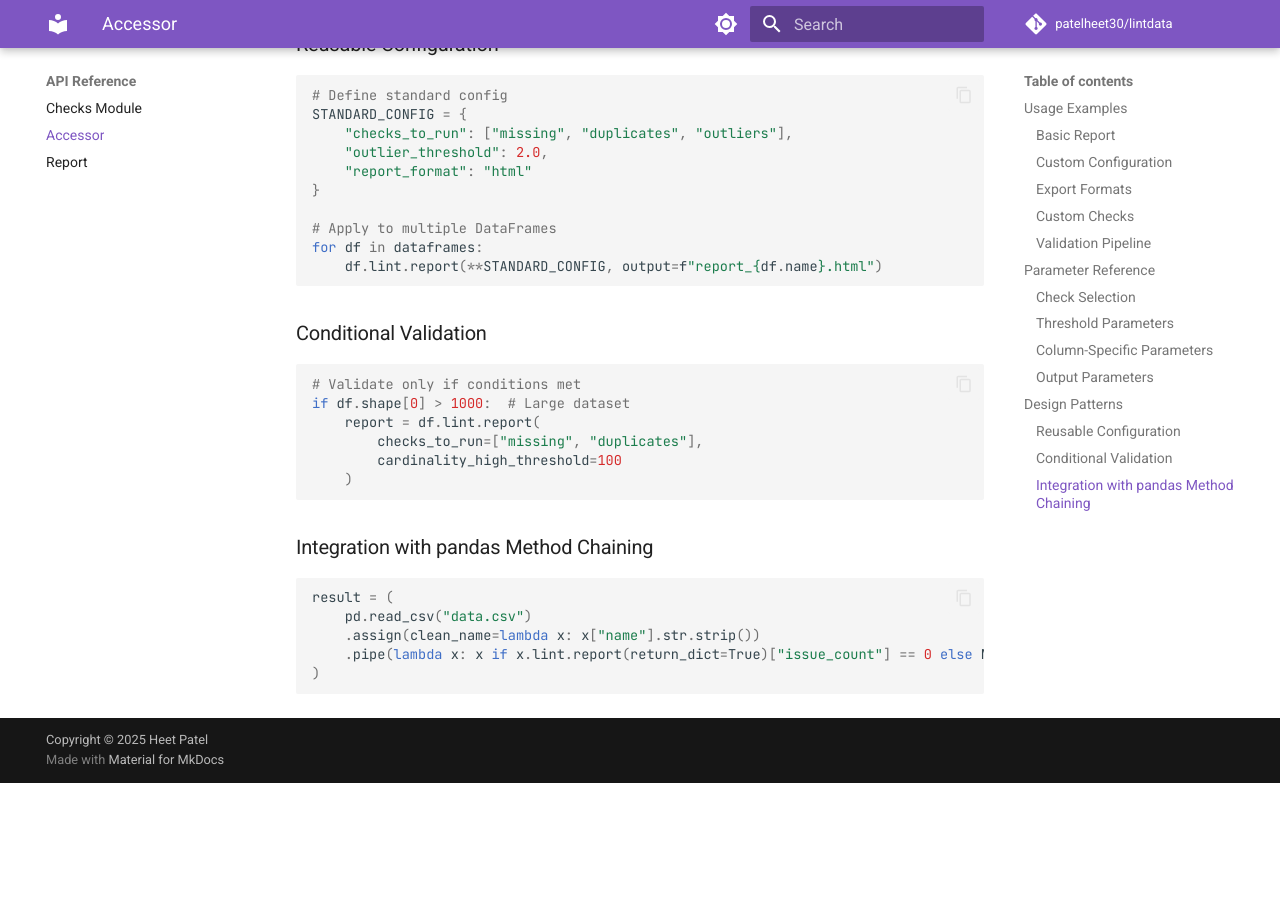
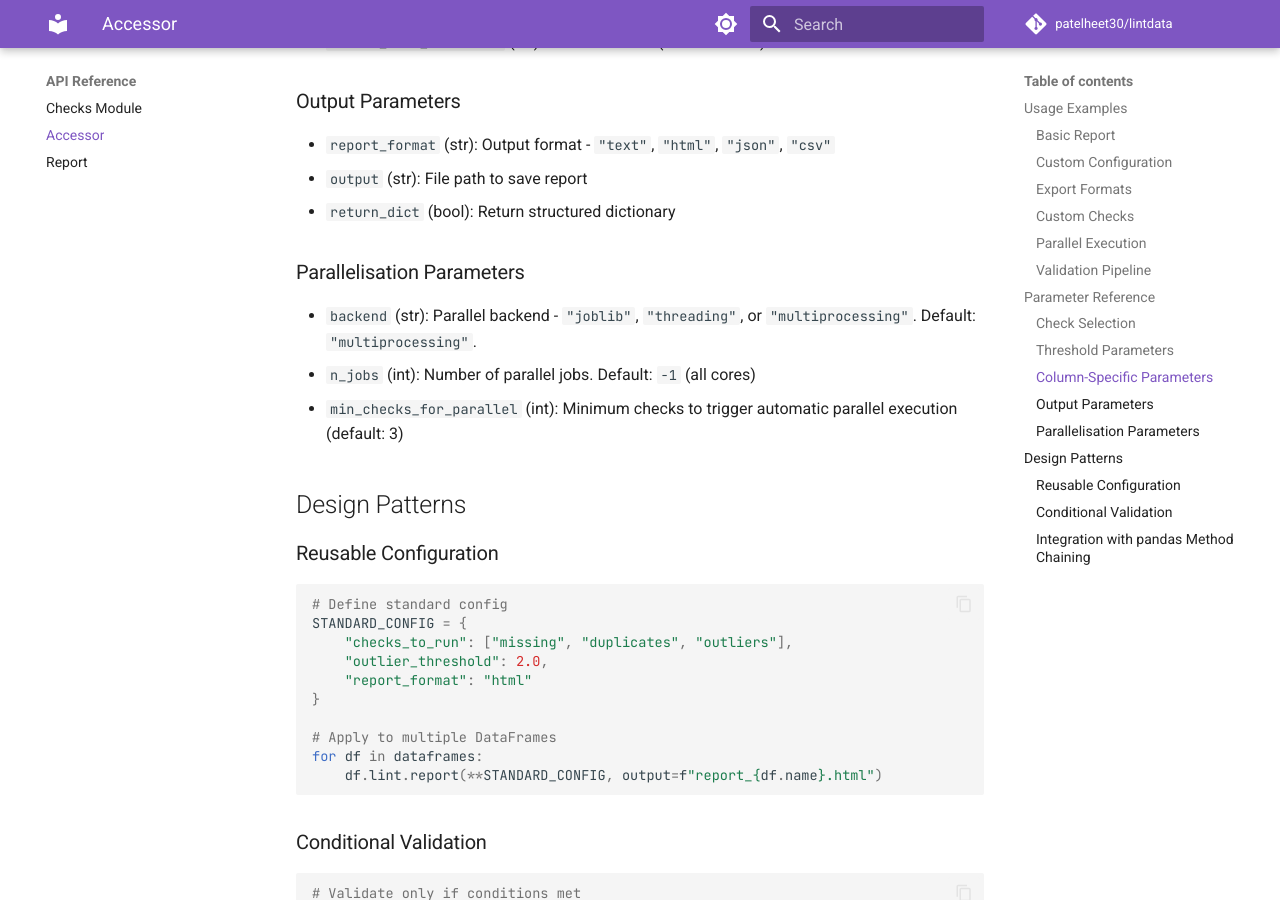
Before and after one commit to patelheet30/lintdata, an MkDocs documentation site: the page built from docs/api/accessor.md, in a window 1280 px wide and 900 px high, scrolled down 3399 px. Built offline with MkDocs 1.6.1 and Material for MkDocs 9.7.7, drawn with Linux system fonts in a browser that asks for light colours; comment, search, counter and statistics services are not loaded; before the commit the page ends 4182 px from its top, so only the background shows below that; some of the changed text lies outside the part shown.

Commit message:
docs: Update documentation to add information about Parallel Execution

````diff
--- a/docs/api/accessor.md
+++ b/docs/api/accessor.md
@@ -3,17 +3,13 @@
 The `LintAccessor` class provides the `.lint` accessor for pandas DataFrames.
 
 ::: lintdata.accessor.LintAccessor
-    options:
-        show_root_heading: true
-        show_source: false
-        members:
-            - report
-            - register_check
-            - unregister_check
-            - list_custom_checks
-        group_by_category: true
-        show_signature_annotations: true
-        separate_signature: true
+options:
+show_root_heading: true
+show_source: false
+members: - report - register_check - unregister_check - list_custom_checks
+group_by_category: true
+show_signature_annotations: true
+separate_signature: true
 
 ## Usage Examples
 
@@ -81,6 +77,16 @@
 report = df.lint.report()
 ```
 
+### Parallel Execution
+
+```python
+# Run checks in parallel
+report = df.lint.report(
+    backend="multiprocessing",
+    n_jobs=4
+)
+```
+
 ### Validation Pipeline
 
 ```python
@@ -131,7 +137,6 @@
 - `correlation_threshold` (float): Correlation threshold (default: 0.95)
 - `foreign_key_mappings` (Dict[str, Union[pd.DataFrame, Tuple[pd.DataFrame, str]]]): Referential integrity mappings
 
-
 ### Column-Specific Parameters
 
 - `negative_value_columns` (List[str]): Columns to check for negatives
@@ -143,6 +148,12 @@
 - `report_format` (str): Output format - `"text"`, `"html"`, `"json"`, `"csv"`
 - `output` (str): File path to save report
 - `return_dict` (bool): Return structured dictionary
+
+### Parallelisation Parameters
+
+- `backend` (str): Parallel backend - `"joblib"`, `"threading"`, or `"multiprocessing"`. Default: `"multiprocessing"`.
+- `n_jobs` (int): Number of parallel jobs. Default: `-1` (all cores)
+- `min_checks_for_parallel` (int): Minimum checks to trigger automatic parallel execution (default: 3)
 
 ## Design Patterns
 
````
Also changed, not shown: CHANGELOG.md (+11 -0 lines), docs/api/report.md (+12 -0 lines), docs/changelog/CHANGELOG.md (+13 -0 lines), docs/getting-started/quickstart.md (+12 -0 lines), docs/index.md (+1 -0 lines).
